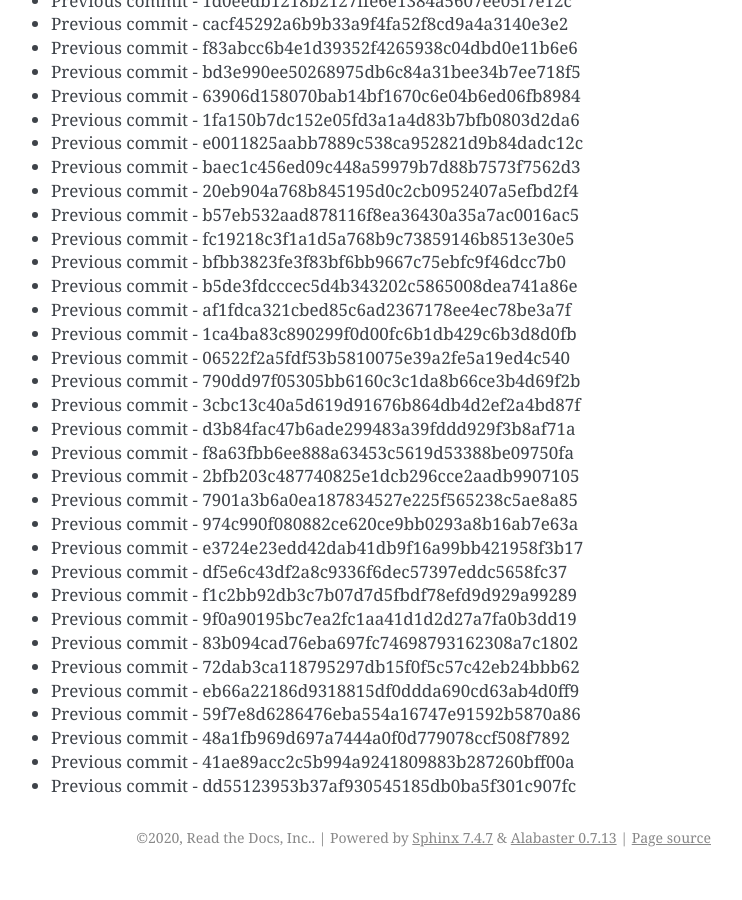
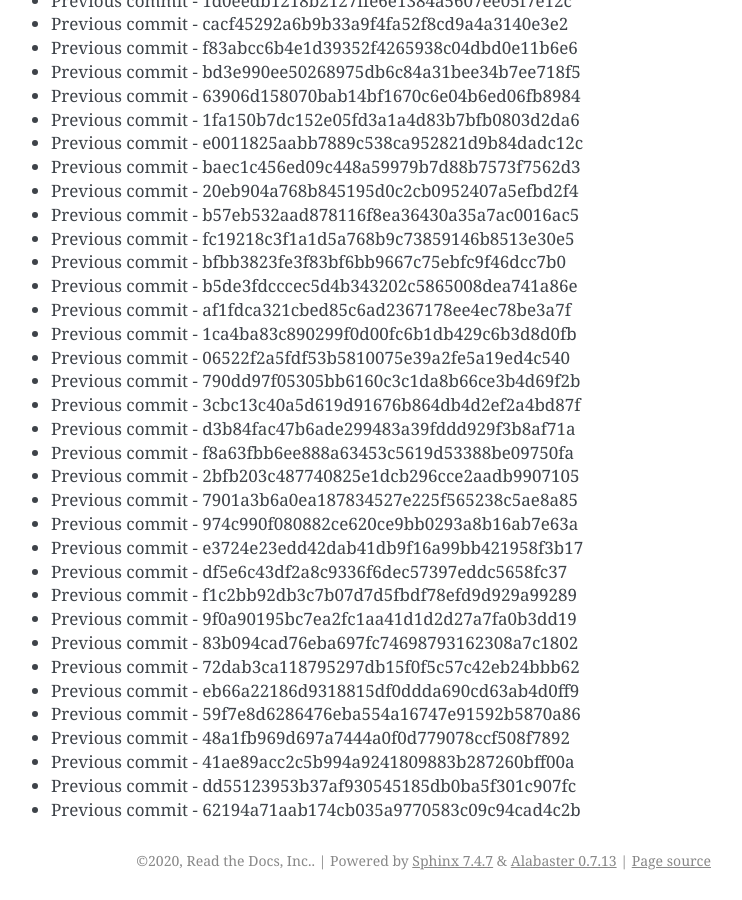
Before and after one commit to readthedocs/rtd-git-stresstest, a Sphinx documentation site: the page built from docs/updates.rst, in a window 1280 px wide and 900 px high, scrolled down 69071 px. Shown: the whole window, without its empty margins (399-1141 px from the left). Built offline with Sphinx 7.4.7, drawn with Linux system fonts in a browser that asks for light colours; before the commit the page ends 69948 px from its top, so only the background shows below that.

Commit message:
Generating commit from previous: 62194a71aab174cb035a9770583c09c94cad4c2b

```diff
--- a/docs/updates.rst
+++ b/docs/updates.rst
@@ -2934,3 +2934,4 @@ It can be tested for any performance characteristics.
 * Previous commit - 48a1fb969d697a7444a0f0d779078ccf508f7892
 * Previous commit - 41ae89acc2c5b994a9241809883b287260bff00a
 * Previous commit - dd55123953b37af930545185db0ba5f301c907fc
+* Previous commit - 62194a71aab174cb035a9770583c09c94cad4c2b
```
